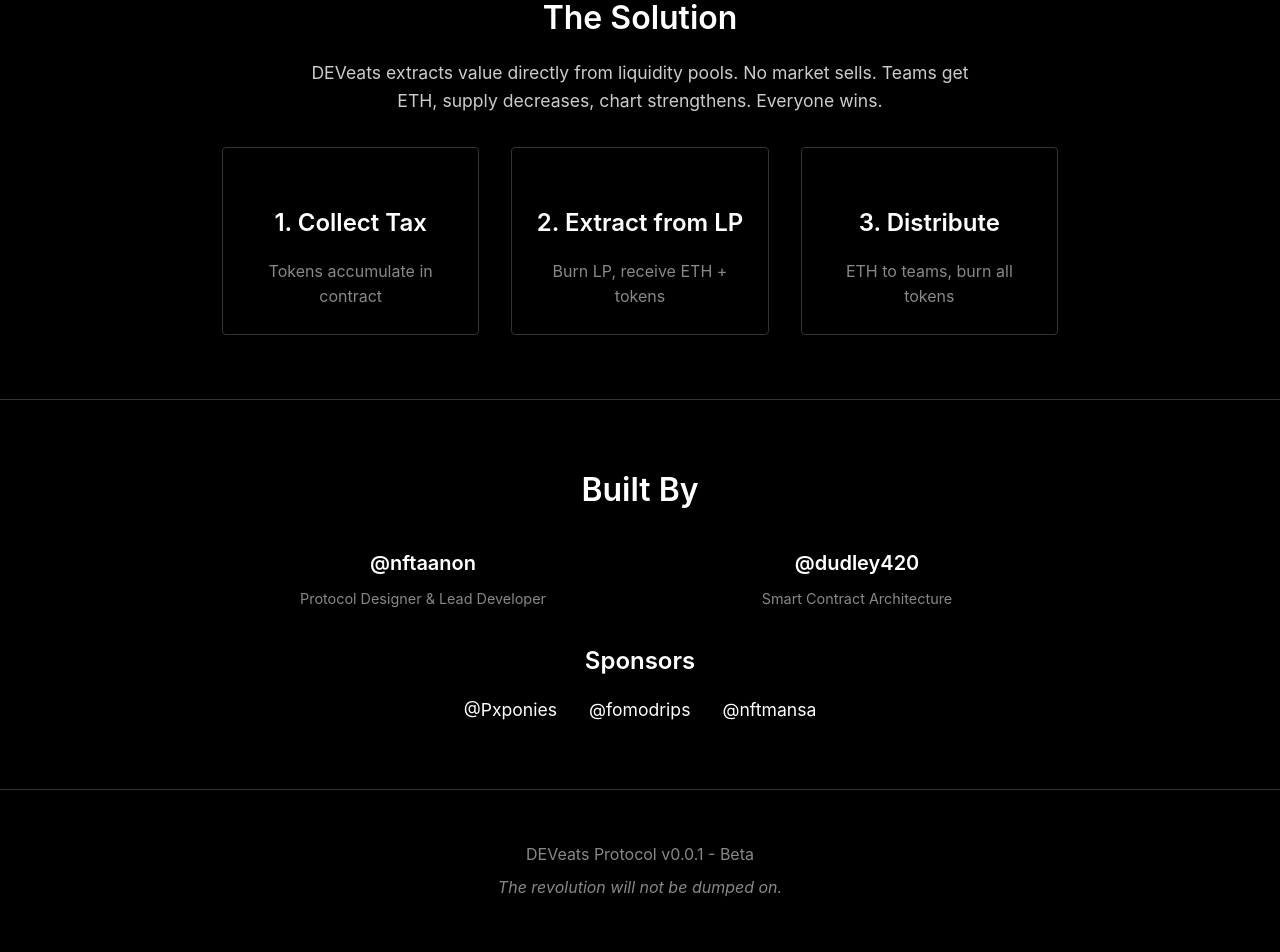
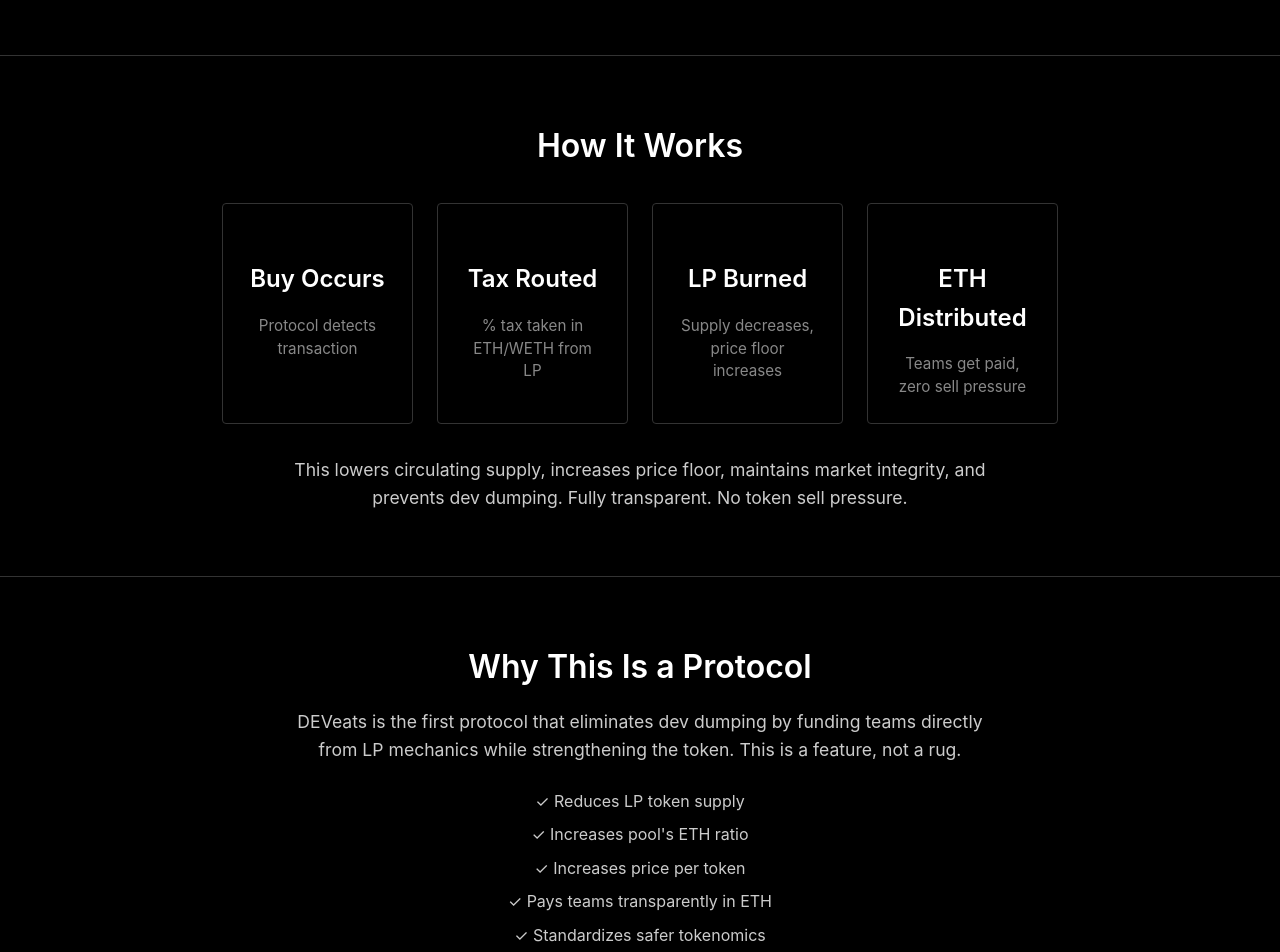
Before and after one commit to NFTcolumn/deveats-website, a React (Vite) app: page / in a window 1280 px wide. Shown: the part 880-1832 px from the top of the page. Built offline with nearby package versions, Linux system fonts and the light colour scheme.

Commit message:
Update copy with clearer protocol explanation and benefits

```diff
--- a/src/App.css
+++ b/src/App.css
@@ -152,9 +152,12 @@
 /* How It Works */
 .how {
   display: grid;
-  grid-template-columns: repeat(auto-fit, minmax(200px, 1fr));
-  gap: 2rem;
+  grid-template-columns: repeat(auto-fit, minmax(180px, 1fr));
+  gap: 1.5rem;
   margin-top: 2rem;
+  max-width: 1000px;
+  margin-left: auto;
+  margin-right: auto;
 }
 
 .how div {
@@ -164,14 +167,15 @@
 }
 
 .how h3 {
-  font-size: 1.25rem;
+  font-size: 1.1rem;
   margin-bottom: 0.5rem;
   font-weight: 600;
 }
 
 .how p {
-  font-size: 1rem;
+  font-size: 0.95rem;
   color: #888;
+  line-height: 1.5;
 }
 
 /* Team */
--- a/src/App.jsx
+++ b/src/App.jsx
@@ -37,33 +37,56 @@
         </div>
       </section>
 
-      {/* The Problem */}
+      {/* What is DEVeats */}
       <section className="section">
         <div className="container">
-          <h2>The Problem</h2>
-          <p>Traditional token taxes force teams to dump on holders. Tax is collected in tokens, teams sell for funding, chart bleeds, holders panic. This is broken.</p>
+          <h2>What is DEVeats?</h2>
+          <p>DEVeats is an Ethereum-based protocol that replaces traditional "sell-for-pay" team funding with an on-chain mechanism that extracts ETH from liquidity pools without selling tokens and simultaneously burns LP tokens to increase price stability.</p>
+          <p style={{marginTop: '1rem'}}>Instead of devs dumping tokens → tanking the chart → angering holders…<br/>DEVeats lets teams get paid in ETH directly from the LP while reducing supply and strengthening the token price.</p>
         </div>
       </section>
 
-      {/* The Solution */}
+      {/* How It Works */}
       <section className="section">
         <div className="container">
-          <h2>The Solution</h2>
-          <p>DEVeats extracts value directly from liquidity pools. No market sells. Teams get ETH, supply decreases, chart strengthens. Everyone wins.</p>
+          <h2>How It Works</h2>
 
           <div className="how">
             <div>
-              <h3>1. Collect Tax</h3>
-              <p>Tokens accumulate in contract</p>
+              <h3>Buy Occurs</h3>
+              <p>Protocol detects transaction</p>
             </div>
             <div>
-              <h3>2. Extract from LP</h3>
-              <p>Burn LP, receive ETH + tokens</p>
+              <h3>Tax Routed</h3>
+              <p>% tax taken in ETH/WETH from LP</p>
             </div>
             <div>
-              <h3>3. Distribute</h3>
-              <p>ETH to teams, burn all tokens</p>
+              <h3>LP Burned</h3>
+              <p>Supply decreases, price floor increases</p>
             </div>
+            <div>
+              <h3>ETH Distributed</h3>
+              <p>Teams get paid, zero sell pressure</p>
+            </div>
+          </div>
+
+          <div style={{marginTop: '2rem'}}>
+            <p>This lowers circulating supply, increases price floor, maintains market integrity, and prevents dev dumping. Fully transparent. No token sell pressure.</p>
+          </div>
+        </div>
+      </section>
+
+      {/* Why Protocol */}
+      <section className="section">
+        <div className="container">
+          <h2>Why This Is a Protocol</h2>
+          <p>DEVeats is the first protocol that eliminates dev dumping by funding teams directly from LP mechanics while strengthening the token. This is a feature, not a rug.</p>
+          <div style={{marginTop: '1.5rem', maxWidth: '600px', marginLeft: 'auto', marginRight: 'auto'}}>
+            <p style={{fontSize: '1rem', marginBottom: '0.5rem'}}>✓ Reduces LP token supply</p>
+            <p style={{fontSize: '1rem', marginBottom: '0.5rem'}}>✓ Increases pool's ETH ratio</p>
+            <p style={{fontSize: '1rem', marginBottom: '0.5rem'}}>✓ Increases price per token</p>
+            <p style={{fontSize: '1rem', marginBottom: '0.5rem'}}>✓ Pays teams transparently in ETH</p>
+            <p style={{fontSize: '1rem'}}>✓ Standardizes safer tokenomics</p>
           </div>
         </div>
       </section>
```
